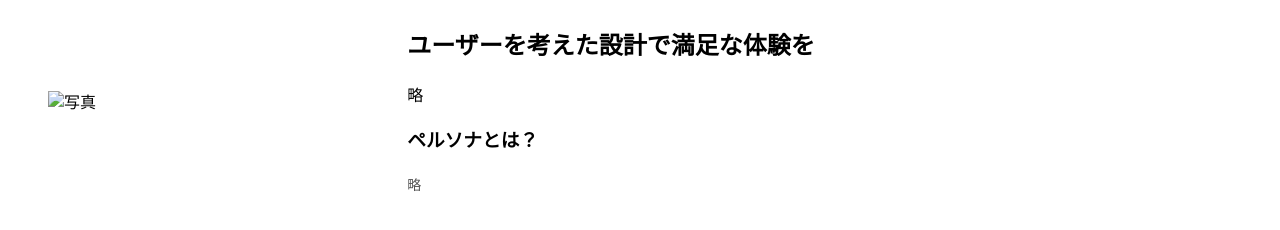
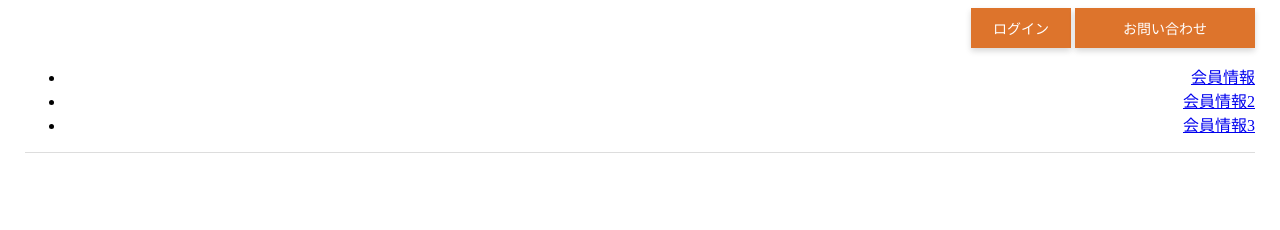
Before and after one commit to tetsuya-izumi/css_structure, a plain HTML site: page css_structure/index.html in a window 1280 px wide. Drawn offline with Linux system fonts and the light colour scheme.

Commit message:
Add files via upload

```diff
--- a/css_structure/index.html
+++ b/css_structure/index.html
@@ -9,17 +9,15 @@
 </head>
 <body>
 
-    <div class="media">
-        <figure>
-            <img src="/asset/img/elements/persona.jpg" alt="写真">
-        </figure>
-        <div class="media-body">
-            <h2>ユーザーを考えた設計で満足な体験を</h2>
-            <p>略</p>
-            <h3>ペルソナとは？</h3>
-            <span class="media-sub-text">略</span>
-        </div>
-    </div>
+    <header class="l-header">
+        <a class="btn btn-small">ログイン</a>
+        <a class="btn btn-small btn-long">お問い合わせ</a>
+        <ul class="headermenu">
+            <li><a href="#">会員情報</a></li>
+            <li><a href="#">会員情報2</a></li>
+            <li><a href="#">会員情報3</a></li>
+        </ul>
+    </header>
 
 </body>
 </html>
--- a/css_structure/style.css
+++ b/css_structure/style.css
@@ -1,38 +1,32 @@
-.media {
-    display: flex;
-    align-items: center;
-    font-size: 16px;
-    line-height: 1.5;
+.btn {
+    display: inline-block;
+    width: 300px;
+    padding: 20px 10px;
+    font-size: 18px;
+    text-decoration: none;
+    text-align: center;
+    transition: 0.25s;
+    border-width: 0;
+    box-shadow: 0 3px 6px rgba(0, 0, 0, 0.16);
+    color: #fff;
+    background-color: #DD742C;
 }
 
-.media > figure {
-    flex: 1 1 25%;
-    margin-right: 3.33333%;
+.btn.btn-small {
+    width: 80px;
+    padding-top: 10px;
+    padding-bottom: 10px;
+    font-size: 14px
 }
 
-.media img {
-    width: 100%;
-    vertical-align: top;
+.btn.btn-long {
+    width: 160px;
 }
 
-.media-body {
-    flex: 1 1 68.33333%;
+.l-header {
+    max-width: 1230px;
+    margin-right: auto;
+    margin-left: auto;
+    border-bottom: 1px solid #ddd;
+    text-align: right;
 }
-
-.media > h2 {
-    margin-bottom: 10px;
-    font-size: 18px;
-    font-weight: bold;
-}
-
-.media > h3 {
-    margin-top: 10px;
-    margin-bottom: 10px;
-    font-size: 16px;
-    border-bottom: 1px solid #555;
-}
-
-.media-sub-text {
-    color: #555;
-    font-size: 14px;
-}
```
